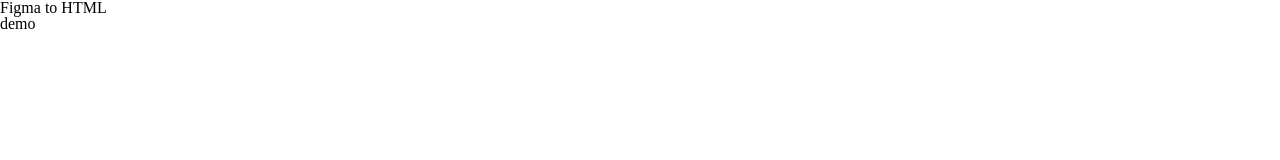
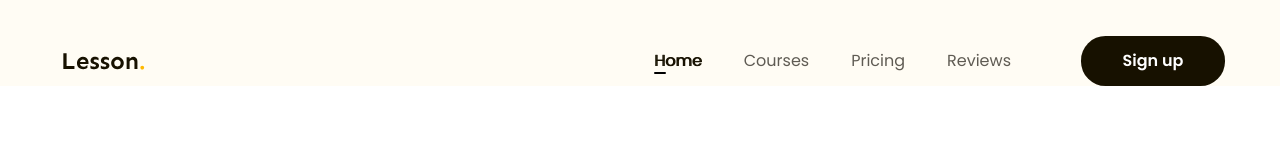
Before and after one commit to PhatDiaz/Project-1, a plain HTML site: page index.html in a window 1280 px wide. Shown: the top 160 px of the page. Drawn offline with Linux system fonts and the light colour scheme.

Commit message:
p3 làm phần header

```diff
--- a/assets/css/style.css
+++ b/assets/css/style.css
@@ -1,12 +1,96 @@
-*{
+* {
     box-sizing: border-box;
 }
 
-html{
+html {
     font-size: 62.5%;
 }
 
 /* khôi phục lại cỡ chữ mặc định */
-body{
+body {
     font-size: 1.6rem;
+    font-family: "Poppins", serif;
 }
+
+/* ==================common================== */
+a {
+    text-decoration: none;
+}
+
+.btn {
+    display: inline-block;
+    min-width: 118px;
+    padding: 0 16px;
+    line-height: 50px;
+    color: #FFF;
+    text-align: center;
+    font-size: 1.6rem;
+    font-weight: 600;
+    border-radius: 24.5px;
+    background: #171100;
+}
+
+.main-content {
+    width: 1170px;
+    max-width: calc(100% - 48px);
+    margin-left: auto;
+    margin-right: auto;
+}
+
+/* ==================header================== */
+.header {
+    background: #fffcf4;
+}
+
+.header.fixed {
+    position: sticky;
+    top: -28px;
+}
+
+.header .body {
+    display: flex;
+    align-items: center;
+    padding: 36px 0 0 8px;
+}
+
+.nav {
+    margin-left: auto;
+}
+
+.nav ul {
+    display: flex;
+}
+
+.nav a {
+    position: relative;
+    color: #5F5B53;
+    font-size: 1.6rem;
+    padding: 8px 21px;
+}
+
+.nav li.active a,
+.nav a:hover {
+    color: #171100;
+    /* font-weight: 600; */
+    text-shadow: 1px 0 0 currentColor;
+}
+
+.nav li.active a::after {
+    position: absolute;
+    left: 21px;
+    bottom: 6px;
+    display: block;
+    content: "";
+    width: 12px;
+    height: 2px;
+    border-radius: 1px;
+    background: #000;
+}
+
+.header .btn-sign-up {
+    min-width: 144px;
+}
+
+.header .action {
+    margin-left: 49px;
+}
--- a/index.html
+++ b/index.html
@@ -7,15 +7,50 @@
     <!-- reset css -->
     <link rel="stylesheet" href="./assets/css/reset.css">
 
+    <!-- embed font -->
+    <link rel="preconnect" href="https://fonts.googleapis.com">
+    <link rel="preconnect" href="https://fonts.gstatic.com" crossorigin>
+    <link
+        href="https://fonts.googleapis.com/css2?family=Poppins:ital,wght@0,400;0,500;0,600;0,700;1,400&family=Sen:wght@700&display=swap"
+        rel="stylesheet">
+
     <!-- styles -->
     <link rel="stylesheet" href="./assets/css/style.css">
 
     <title>Figma to HTML</title>
 </head>
 
-<body>
-    <h1>Figma to HTML</h1>
-    <h2>demo</h2>
+<body style="height: 10000px;">
+    <!-- header -->
+    <header class="header fixed">
+        <div class="main-content">
+            <div class="body">
+                <!-- logo -->
+                <img src="./assets/img/logo.svg" alt="Lesson." class="logo">
+                <!-- nav -->
+                <nav class="nav">
+                    <ul>
+                        <li class="active">
+                            <a href="#">Home</a>
+                        </li>
+                        <li>
+                            <a href="#">Courses</a>
+                        </li>
+                        <li>
+                            <a href="#">Pricing</a>
+                        </li>
+                        <li>
+                            <a href="#">Reviews</a>
+                        </li>
+                    </ul>
+                </nav>
+                <!-- btn action -->
+                <div class="action">
+                    <a href="#!" class="btn btn-sign-up">Sign up</a>
+                </div>
+            </div>
+        </div>
+    </header>
 </body>
 
 </html>
```
Also changed, not shown: assets/img/logo.svg (added).
